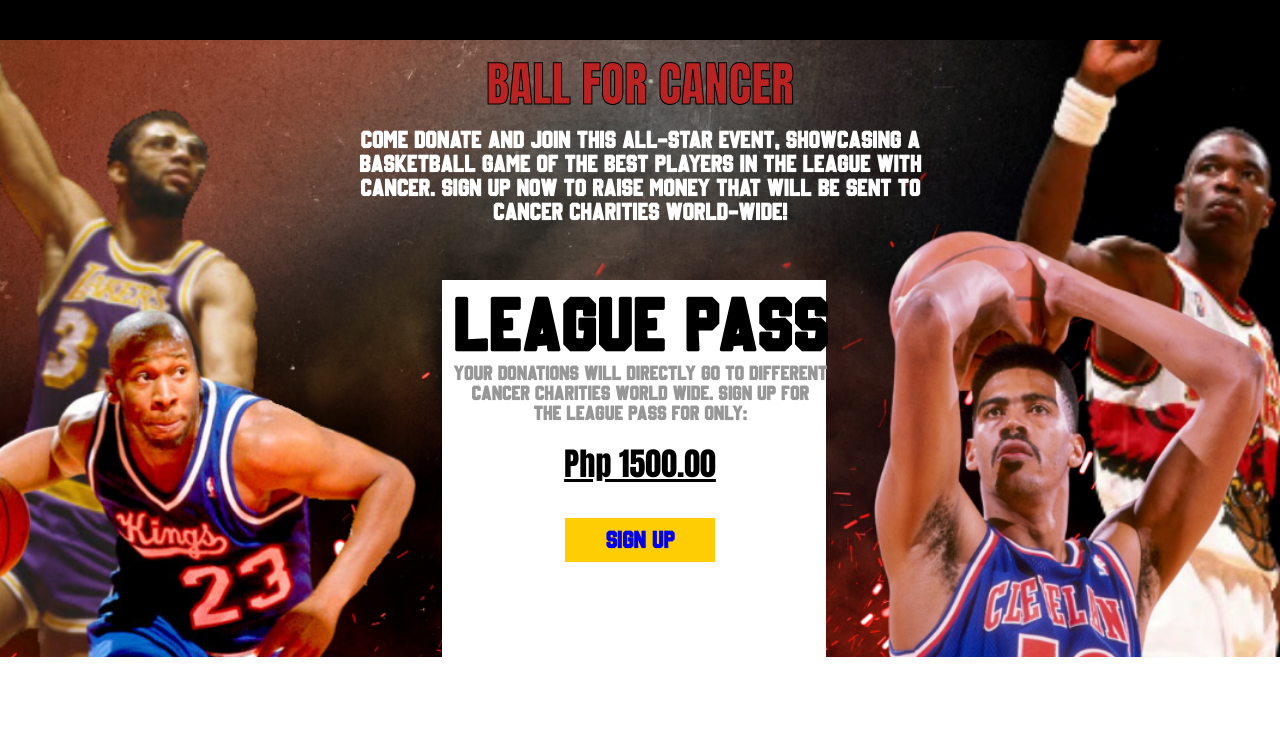
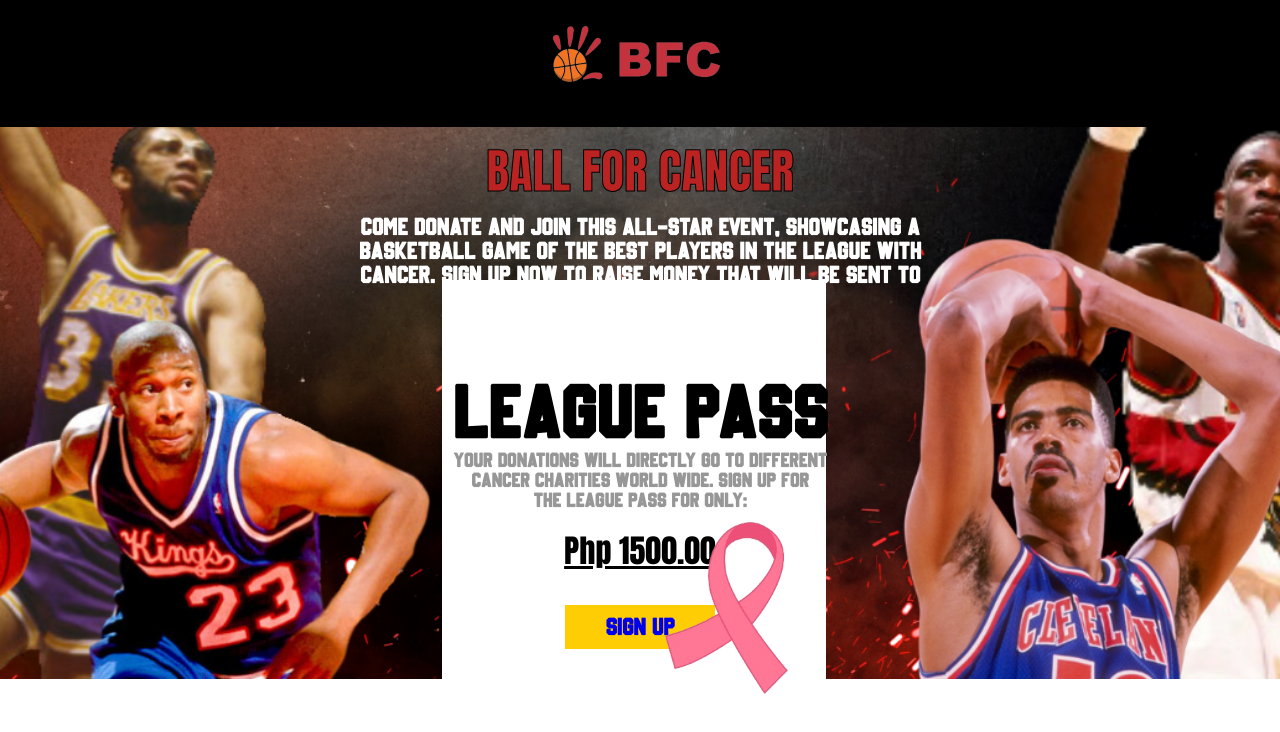
Before and after one commit to SteveRodzValle/CS3_4Q_Project_Group_No9, a plain HTML site: page index.html in a window 1280 px wide. Drawn offline with Linux system fonts and the light colour scheme; files whose address does not match are found by name.

Commit message:
Update index.html

```diff
--- a/index.html
+++ b/index.html
@@ -4,14 +4,14 @@
     <meta charset="UTF-8">
     <meta name="viewport" content="width=device-width, initial-scale=1.0">
     <link rel="stylesheet" href="styles.css">
-    <link rel="icon" type="image/x-icon" href="images/logo.png">
+    <link rel="icon" type="image/x-icon" href="logo.png">
     <title>Ball For Cancer</title>
 </head>
 <body>
     <div class="container">
         <div class="menubar">
             <div class="logo">
-                <img src="images/logo2.png" alt="">
+                <img src="logo2.png" alt="">
             </div>
         </div>
 
@@ -30,12 +30,12 @@
             Sign up for <br> the League Pass for only:</p>
             <br>
             <h1>Php 1500.00</h1>
-            <img src="images/cancer.png" alt="">
+            <img src="cancer.png" alt="">
             <a href="index2.html">SIGN UP</a>
         </div>
     </div>
 
-    <audio src="media/DRAKE.mp3" loop autoplay></audio>
+    <audio src="DRAKE.mp3" loop autoplay></audio>
 
 </body>
 </html>
```
